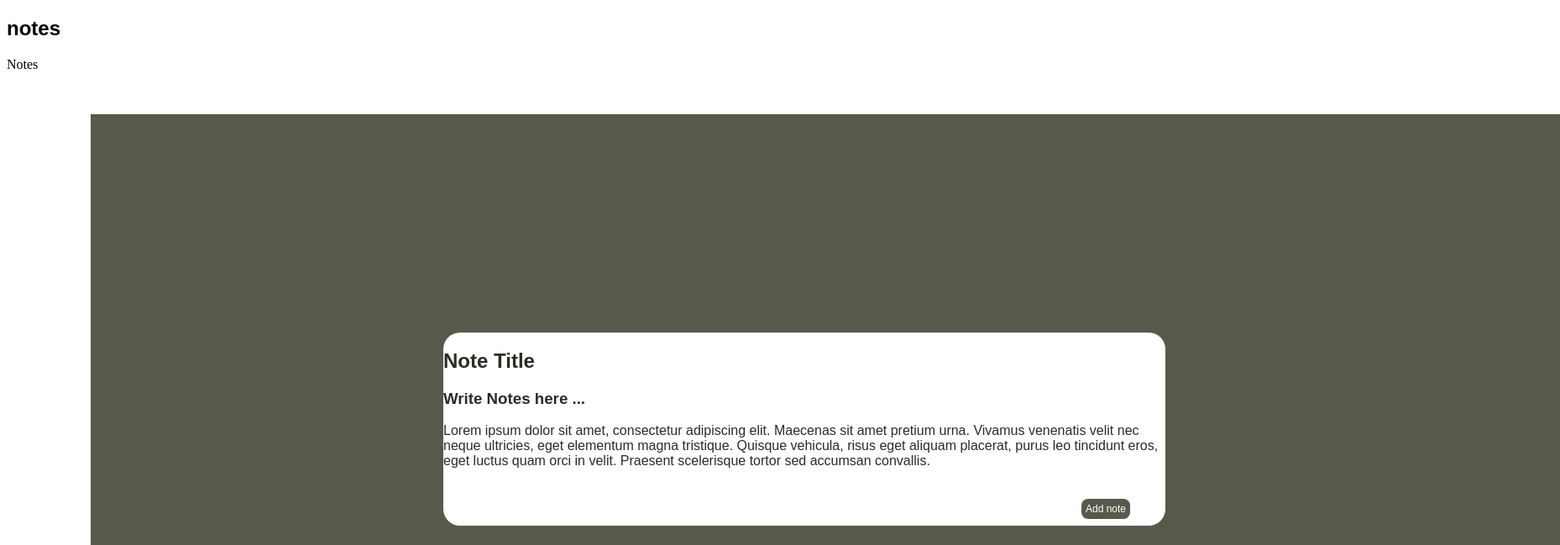
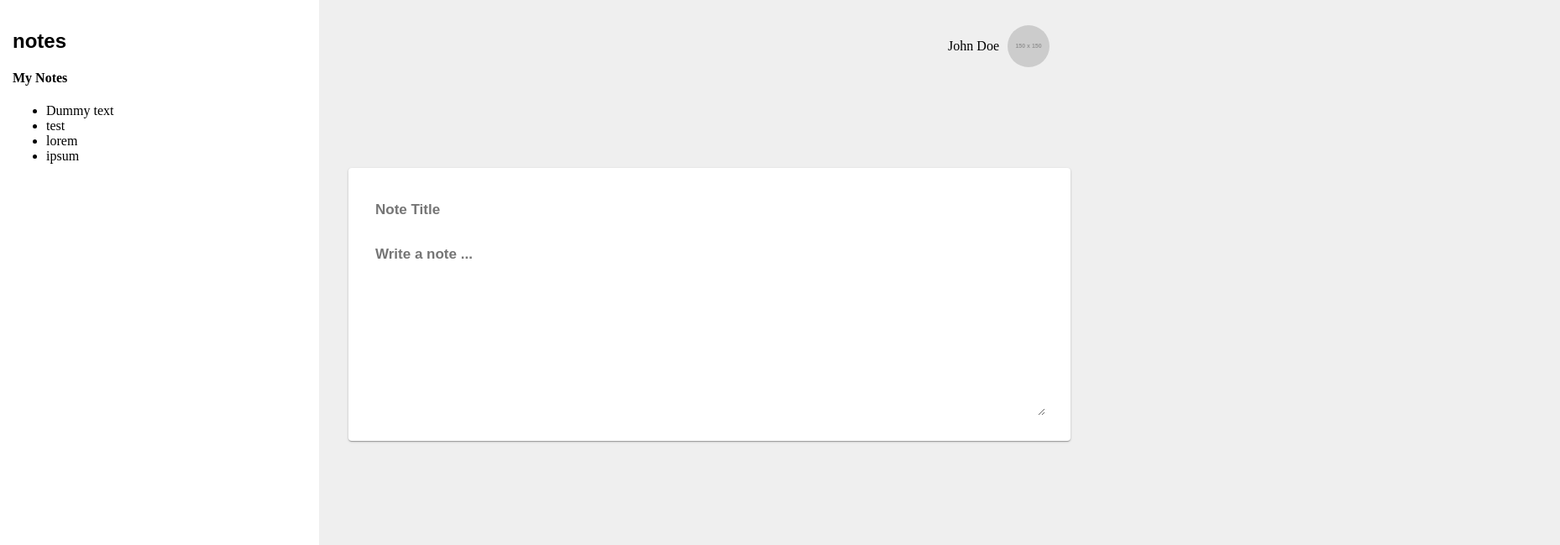
Before and after one commit to ConnorIngold/ChattyPatty, a plain HTML site: page client/postnotes.html in a window 1280 px wide. Shown: the top 649 px of the page at 84% size, 1858 px wide, since content can reach past the window. Drawn offline with Linux system fonts and the light colour scheme; placeholder pictures from the web are drawn by us.

Commit message:
Recent changes, looking to add a logo next.

```diff
--- a/client/css/postnotes.css
+++ b/client/css/postnotes.css
@@ -1,5 +1,6 @@
 .h2{
 	font-family: Arial, sans-serif;
+	font-weight: bold;
 }
 /* .sidebar{
 
@@ -9,10 +10,10 @@
 
 .body{
 	background-color: #575A4B;
-	height: 1750px;
-	width: 1750px;
-	margin-left: 100px;
-	margin-right: 100px;
+	height: 1800px;
+	width: 1850px;
+	margin-left: 10px;
+	margin-right: 10px;
 	margin-bottom: 50px;
 	border-radius: 0px;
 	/* shadow */
@@ -24,8 +25,8 @@
 	background: #FFFFFF;
 	height: 230px;
 	width: 860px;
-	border-radius: 20px;
-	margin-top: 250px;
+	border-radius: 10px;
+	margin-top: 150px;
 	margin-left: 100px;
 }
 
@@ -60,16 +61,17 @@
   }
 
 button{
-	background-color: #575A4B; /* Green */
+	background-color: #FF1F1F; /* Red */
 	border: none;
 	color: #FFFFFF;
-	padding: 5px;
+	padding: 10px;
 	text-align: center;
 	text-decoration: none;
 	display: inline-block;
-	font-size: 12px;
+	font-size: 14px;
 	font-family: Arial, sans-serif;
-  	margin: 20px;
+	font-weight: bold;
+  	margin: 15px;
   	cursor: pointer;
   	-webkit-transition-duration: 1.0s;
   	transition-duration: 0.5s;
@@ -81,3 +83,91 @@ button{
 button:hover {
 	box-shadow: 0 12px 16px 0 rgba(0,0,0,0.24),0 17px 50px 0 rgba(0,0,0,0.19);
 }
+
+.notes__sidebar {
+	border-right: 50px solid #320F42 ;
+	/* flex-shrink: 0; */
+	overflow-x: 100px;
+	padding: 4em;
+	width: 800px;
+	background-color: #320F42;
+	height: 1704px;
+	width: 230px;
+
+}
+
+input{
+	font-size: 17px;
+	font-family: Arial, sans-serif;
+	font-weight: bold;
+	padding-top: 10px;
+	padding-right: 300px;
+}
+body{
+	margin: 0px;
+	background: #efefef !important;
+}
+
+#sidebar{
+	position: fixed;
+	top: 0;
+	left: 0;
+	width: 350px;
+	height: 100%;
+	background: #fff;
+	padding: 15px;
+}
+
+ #profile{
+	position: fixed;
+	top: 30px;
+	right: 30px;
+	display: flex;
+	justify-content: center;
+	align-items: center;
+}
+ #profile img{
+	height: 50px;
+	width: 50px;
+	border-radius: 50%;
+	margin-left: 10px;
+}
+
+main{
+	margin-top: 25vh;
+	margin-left: 350px;
+}
+
+ .container{
+	max-width: 800px;
+	margin: auto;
+}
+
+form{
+	display: flex;
+	flex-direction: column;
+}
+form input{
+	margin-bottom: 30px;
+	border: none;
+}
+form textarea{
+	border: none;
+}
+.box{
+	margin-top: 30px;
+	background: #fff;
+	padding: 30px;
+	box-shadow: 0 1px 1px 0 rgba(0,0,0,0.14), 0 2px 1px -1px rgba(0,0,0,0.12), 0 1px 3px 0 rgba(0,0,0,0.20);
+	border-radius: 4px;
+}
+.addNote{
+	margin-top: 30px;
+	width: 100%;
+}
+
+.note_box{
+	font-size: 17px;
+	font-family: Arial, sans-serif;
+	font-weight: bold;
+}
--- a/client/postnotes.html
+++ b/client/postnotes.html
@@ -1,45 +1,117 @@
 <!DOCTYPE html>
 <html lang="en">
+
 <head>
 	<meta charset="UTF-8">
 	<meta http-equiv="X-UA-Compatible" content="IE=edge">
 	<meta name="viewport" content="width=device-width, initial-scale=1.0">
 	<link rel="stylesheet" href="./css/postnotes.css">
 	<title> All Notes </title>
-	<h2 class="h2">
-			notes
-	</h2>
+
 
 </head>
+
 <body>
-	<div class="sidebar"> Notes </div>
-	<div class="body">
-		<div class="margin">
-			<div class="block">
-					<div class="row">
-						<div class="row">
-							<div class="column">
-							<h2>
-								Note Title
-							</h2>
-							<h3>
-								Write Notes here ...
-							</h3>
-							<p>
-							Lorem ipsum dolor sit amet, consectetur adipiscing elit. Maecenas sit amet pretium urna. Vivamus venenatis velit nec neque ultricies, eget elementum magna tristique. Quisque vehicula, risus eget aliquam placerat, purus leo tincidunt eros, eget luctus quam orci in velit. Praesent scelerisque tortor sed accumsan convallis.
-							</p>
-									<button>
-										Add note
-									</button>
-							</div>
 
-						</div>
-					</div>
-				</div>
-
-			</div>
+		<div class="" id="sidebar">
+			<h2 class="h2">
+				notes
+			</h2>
+			<h4>
+				My Notes
+			</h4>
+			<ul>
+				<li>Dummy text</li>
+				<li>test</li>
+				<li>lorem</li>
+				<li>ipsum</li>
+			</ul>
 		</div>
 
-	</div>
+		<div class="" id="profile">
+			<span>John Doe</span>
+			<img src="https://via.placeholder.com/150" alt="">
+		</div>
+
+		<main id="main">
+			<div class="container">
+			 <div class="addNote box">
+				<form action="">
+					<input type="text" placeholder="Note Title" class="note_box">
+					<textarea name="" id="" cols="30" rows="10" placeholder="Write a note ..." class="note_box"></textarea>
+				</form>
+
+			 </div>
+			</div>
+		</main>
+
+		<!-- <style>
+			body{
+				margin: 0px;
+				background: #efefef !important;
+			}
+
+			#sidebar{
+				position: fixed;
+				top: 0;
+				left: 0;
+				width: 350px;
+				height: 100%;
+				background: #fff;
+				padding: 15px;
+			}
+
+			 #profile{
+				position: fixed;
+				top: 30px;
+				right: 30px;
+				display: flex;
+				justify-content: center;
+				align-items: center;
+			}
+			 #profile img{
+				height: 50px;
+				width: 50px;
+				border-radius: 50%;
+				margin-left: 10px;
+			}
+
+			main{
+				margin-top: 25vh;
+				margin-left: 350px;
+			}
+
+			 .container{
+				max-width: 800px;
+				margin: auto;
+			}
+
+			form{
+				display: flex;
+				flex-direction: column;
+			}
+			form input{
+				margin-bottom: 30px;
+				border: none;
+			}
+			form textarea{
+				border: none;
+			}
+			.box{
+				margin-top: 30px;
+				background: #fff;
+				padding: 30px;
+				box-shadow: 0 1px 1px 0 rgba(0,0,0,0.14), 0 2px 1px -1px rgba(0,0,0,0.12), 0 1px 3px 0 rgba(0,0,0,0.20);
+				border-radius: 4px;
+			}
+			.addNote{
+				margin-top: 30px;
+				width: 100%;
+			}
+		</style> -->
+
+		<h2 id="date">Today</h2>
+
 </body>
+
 </html>
```
